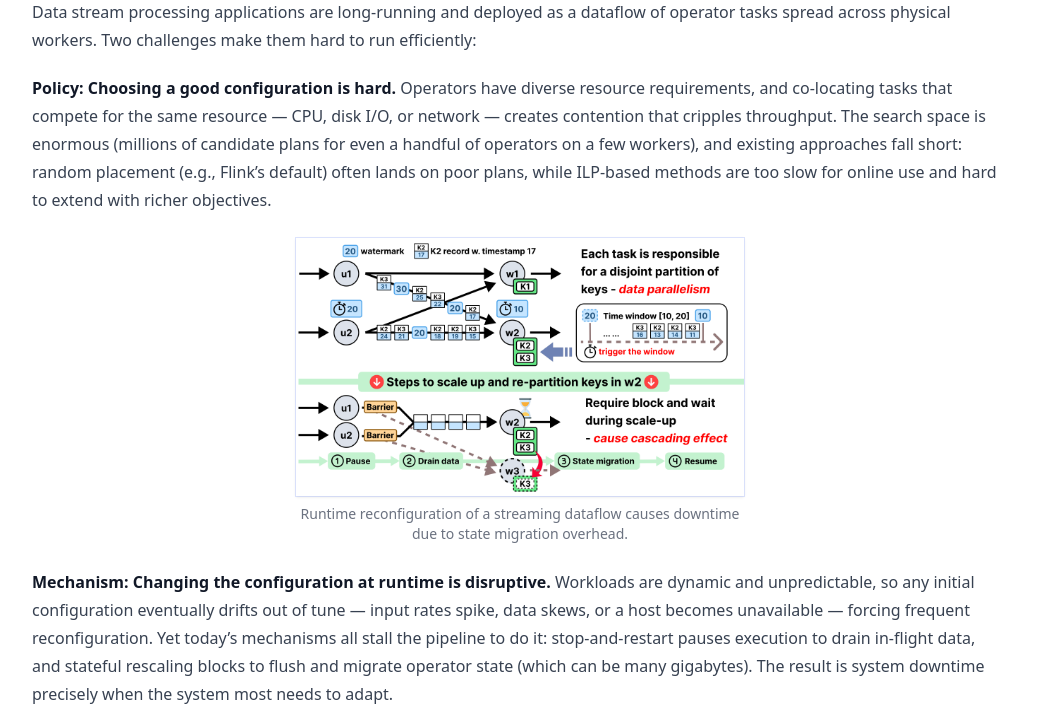
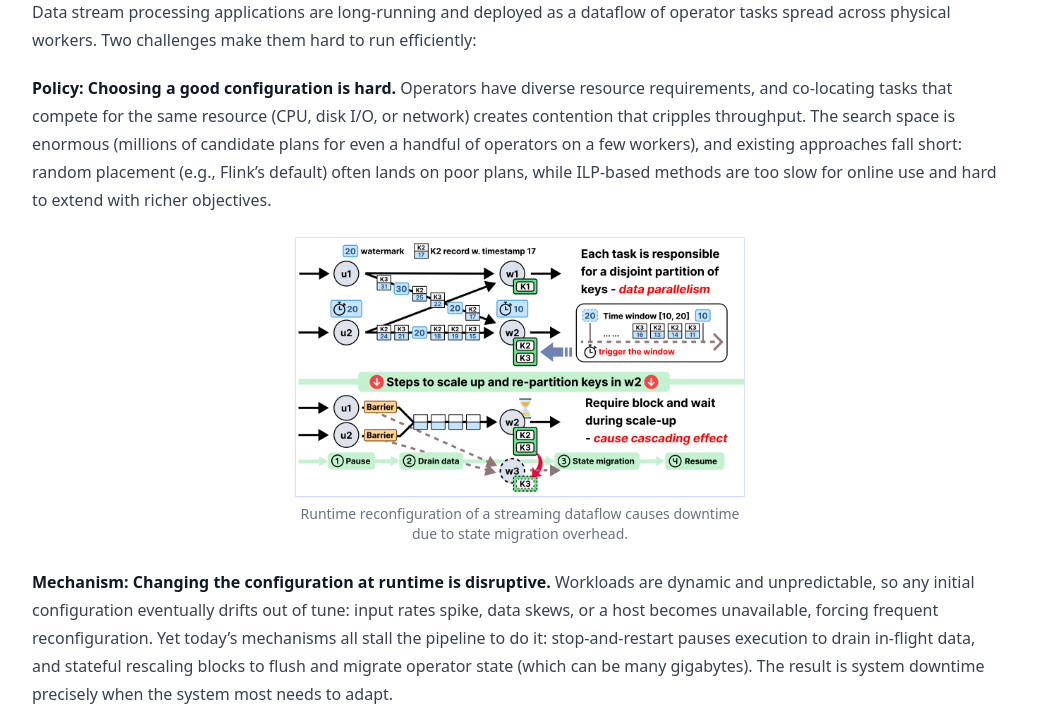
Before and after one commit to zikunw/zikunw.github.io, a Jekyll site: the page built from projects/streaming.md, in a window 1280 px wide. Shown: the part 303-1012 px from the top of the page, without its empty margins (120-1159 px from the left). Built offline with Jekyll 4.4.1, drawn with Linux system fonts in a browser that asks for light colours; nearby versions of some CDN libraries.

Commit message:
remove emdashes

```diff
--- a/index.html
+++ b/index.html
@@ -34,7 +34,7 @@ description: Zikun Wang's personal website.
           <div>
             <p class="text-gray-900 font-semibold">Jasper: GPU Accelerated Approximate Nearest Neighbor Search</p>
             <p class="text-gray-700 text-sm">
-              An updatable GPU index for billion-scale vector search — faster construction and query throughput with a smaller memory footprint than NVIDIA cuVS.
+              An updatable GPU index for billion-scale vector search, with faster construction and query throughput and a smaller memory footprint than NVIDIA cuVS.
             </p>
           </div>
         </a>
--- a/projects/streaming.md
+++ b/projects/streaming.md
@@ -7,14 +7,14 @@ description: Mechanisms and policies for efficiently scaling streaming workloads
 
 Data stream processing applications are long-running and deployed as a dataflow of operator tasks spread across physical workers. Two challenges make them hard to run efficiently:
 
-**Policy: Choosing a good configuration is hard.** Operators have diverse resource requirements, and co-locating tasks that compete for the same resource — CPU, disk I/O, or network — creates contention that cripples throughput. The search space is enormous (millions of candidate plans for even a handful of operators on a few workers), and existing approaches fall short: random placement (e.g., Flink's default) often lands on poor plans, while ILP-based methods are too slow for online use and hard to extend with richer objectives.
+**Policy: Choosing a good configuration is hard.** Operators have diverse resource requirements, and co-locating tasks that compete for the same resource (CPU, disk I/O, or network) creates contention that cripples throughput. The search space is enormous (millions of candidate plans for even a handful of operators on a few workers), and existing approaches fall short: random placement (e.g., Flink's default) often lands on poor plans, while ILP-based methods are too slow for online use and hard to extend with richer objectives.
 
 <figure class="not-prose my-6 mx-auto max-w-md">
   <img src="/img/streaming-reconfig.png" alt="Adaptive Streaming System" class="w-full ring-1 ring-indigo-200/60 shadow" />
   <figcaption class="text-center text-sm text-gray-500 mt-2">Runtime reconfiguration of a streaming dataflow causes downtime due to state migration overhead.</figcaption>
 </figure>
 
-**Mechanism: Changing the configuration at runtime is disruptive.** Workloads are dynamic and unpredictable, so any initial configuration eventually drifts out of tune — input rates spike, data skews, or a host becomes unavailable — forcing frequent reconfiguration. Yet today's mechanisms all stall the pipeline to do it: stop-and-restart pauses execution to drain in-flight data, and stateful rescaling blocks to flush and migrate operator state (which can be many gigabytes). The result is system downtime precisely when the system most needs to adapt.
+**Mechanism: Changing the configuration at runtime is disruptive.** Workloads are dynamic and unpredictable, so any initial configuration eventually drifts out of tune: input rates spike, data skews, or a host becomes unavailable, forcing frequent reconfiguration. Yet today's mechanisms all stall the pipeline to do it: stop-and-restart pauses execution to drain in-flight data, and stateful rescaling blocks to flush and migrate operator state (which can be many gigabytes). The result is system downtime precisely when the system most needs to adapt.
 
 This project addresses both the policy and the mechanism. For the placement **policy**, see the CAPSys [publication](#publication) and the [task-placement poster](/posters/placement.pdf) below. For the zero-downtime reconfiguration **mechanism**, see the [reconfiguration poster](/posters/reconfiguration.pdf); the [workload-scaling poster](/posters/UROP.pdf) covers the scaling policy that drives it.
 
```
Also changed, not shown: README.md.
